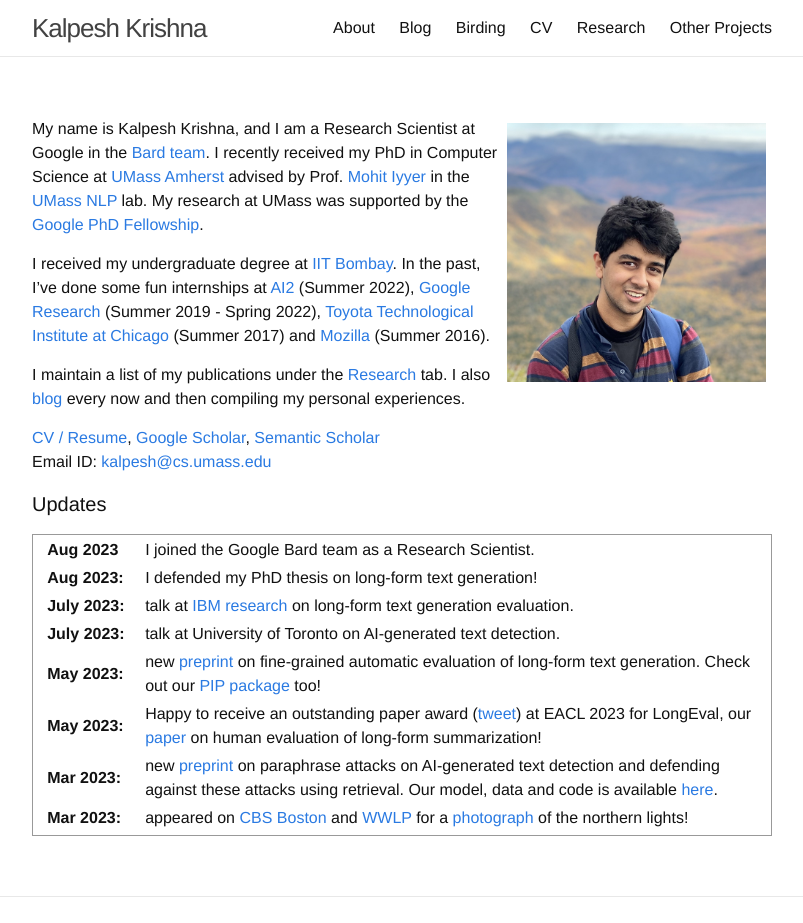
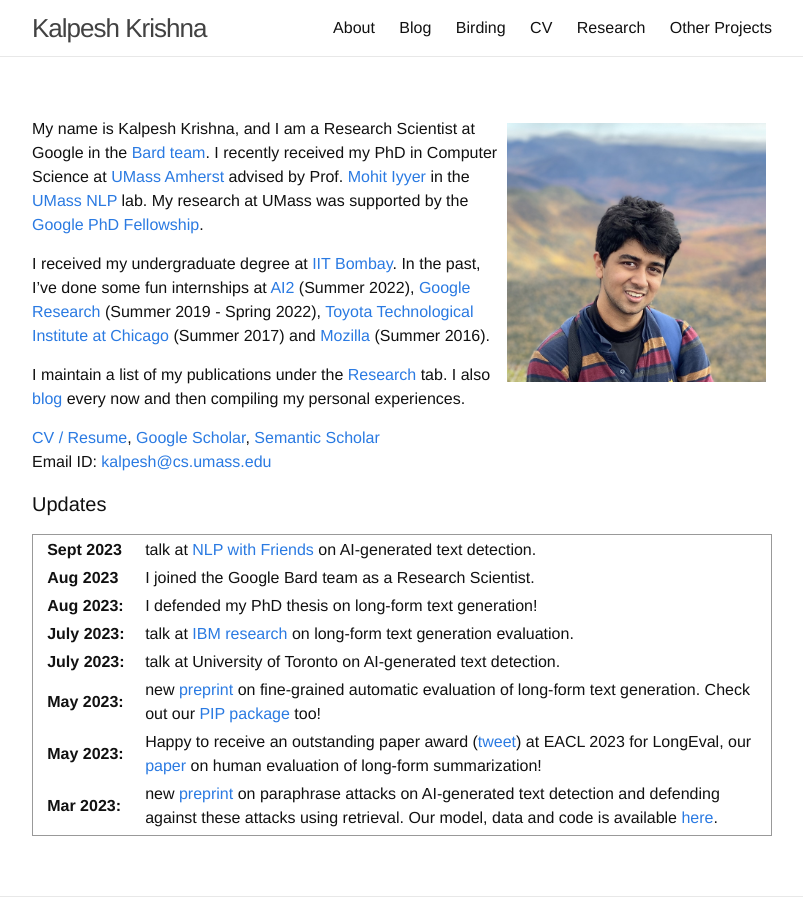
Before and after one commit to martiansideofthemoon/martiansideofthemoon.github.io, a Jekyll site: the page built from index.md, in a window 1280 px wide, cut to the strip 0-923 px from the top of the page. Shown: the whole strip, without its empty margins (238-1041 px from the left). Built offline with Jekyll 4.4.1, drawn with Linux system fonts in a browser that asks for light colours; comment, search, counter and statistics services are not loaded.

Commit message:
Update index.md

```diff
--- a/index.md
+++ b/index.md
@@ -20,6 +20,7 @@ Email ID: [kalpesh@cs.umass.edu](mailto:kalpesh@cs.umass.edu)
 <table>
 <col width="100px">
 <col width="650px">
+  <tr><td><b>Sept 2023</b></td><td>talk at <a href="https://nlpwithfriends.com/speakers/kalpesh-krishna">NLP with Friends</a> on AI-generated text detection.</td></tr>
   <tr><td><b>Aug 2023</b></td><td>I joined the Google Bard team as a Research Scientist.</td>
   <tr><td><b>Aug 2023:</b></td><td>I defended my PhD thesis on long-form text generation!</td></tr>
   <tr><td><b>July 2023:</b></td><td>talk at <a href="https://www.research.ibm.com/">IBM research</a> on long-form text generation evaluation.</td></tr>
```
